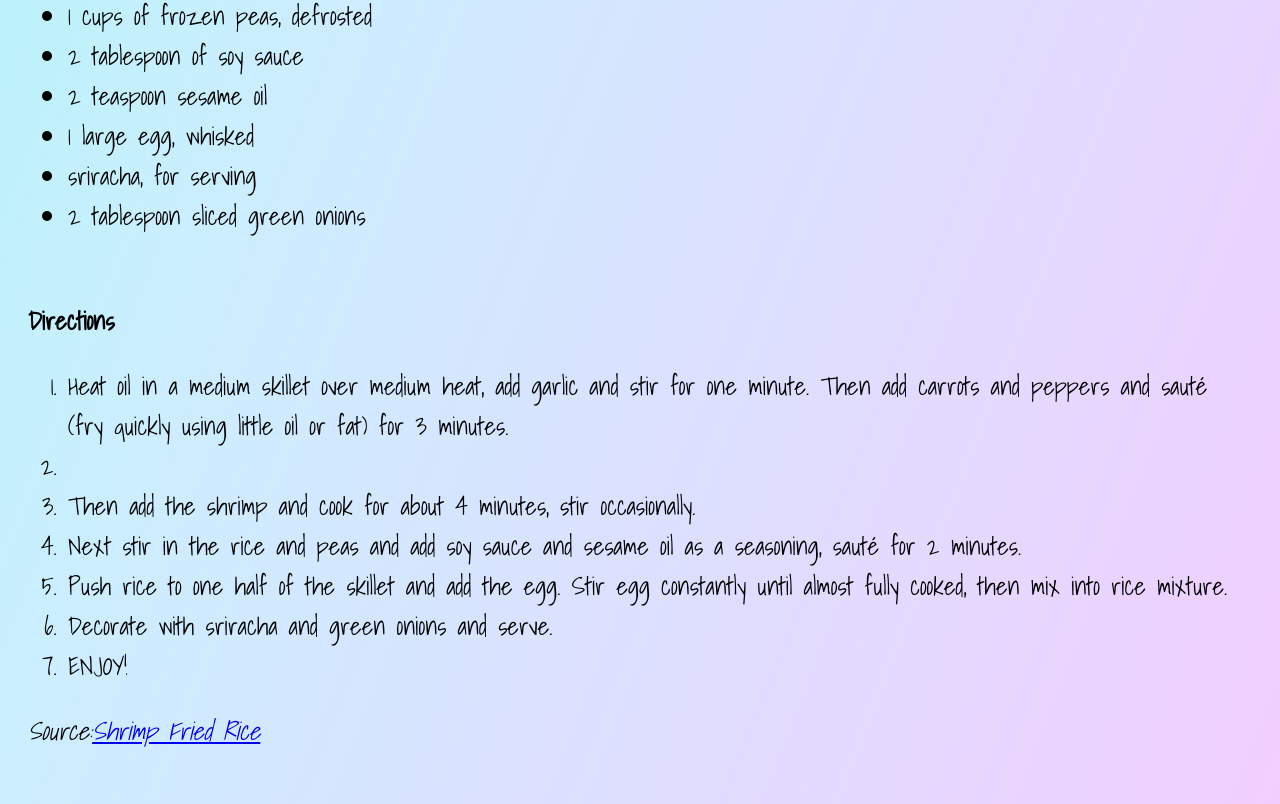
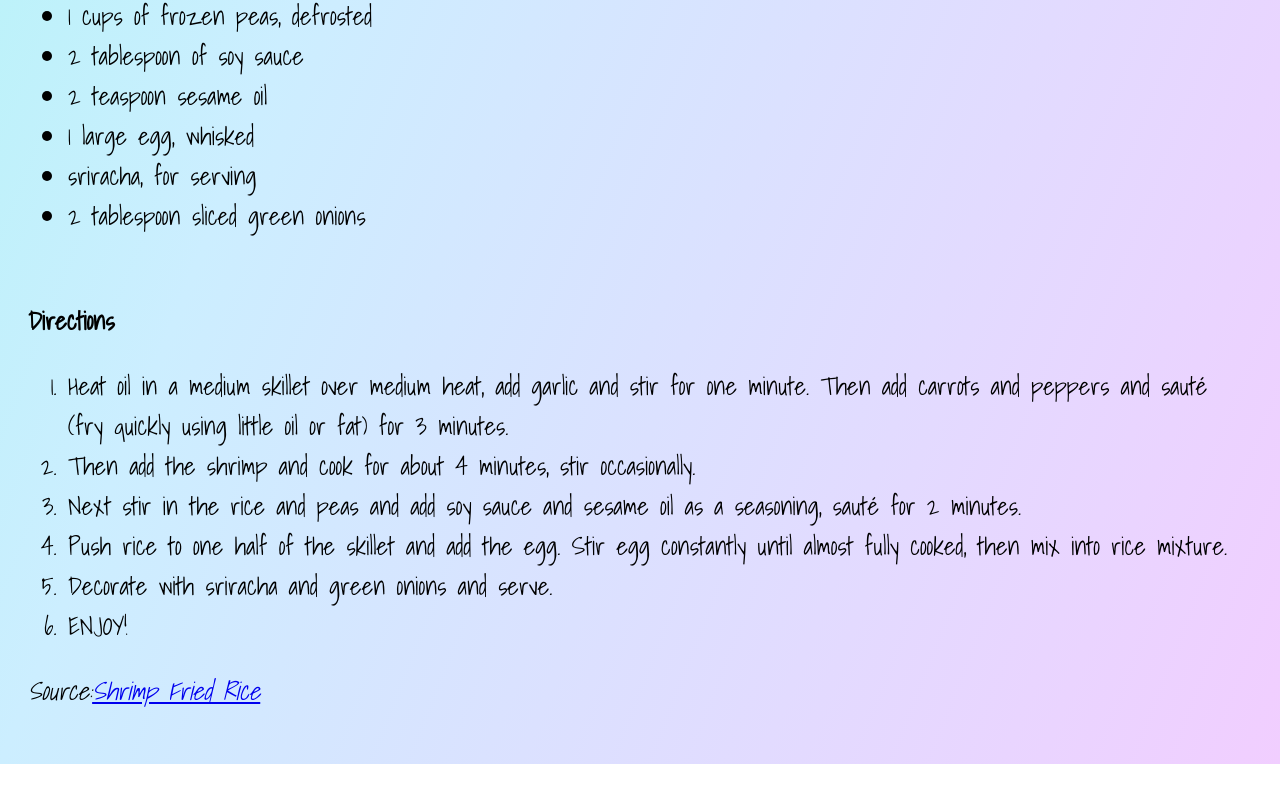
Before and after one commit to SravVyt/Final-project, a plain HTML site: page Entrées.html in a window 1280 px wide. Shown: the part 2490-3294 px from the top of the page. After the commit the page ends 3254 px from the top, so only its background shows below. Drawn offline with Linux system fonts and the light colour scheme; a script that the page names is missing.

Commit message:
Update Entrées.html

```diff
--- a/Entrées.html
+++ b/Entrées.html
@@ -80,7 +80,7 @@
 <br/>
 <strong> Directions </strong>
 <ol>
-<li>Heat oil in a medium skillet over medium heat, add garlic and stir for one minute. Then add carrots and peppers and sauté (fry quickly using little oil or fat) for 3 minutes. <li>
+<li>Heat oil in a medium skillet over medium heat, add garlic and stir for one minute. Then add carrots and peppers and sauté (fry quickly using little oil or fat) for 3 minutes.
 <li>Then add the shrimp and cook for about 4 minutes, stir occasionally.</li>
 <li>Next stir in the rice and peas and add soy sauce and sesame oil as a seasoning, sauté for 2 minutes.</li>
 <li>Push rice to one half of the skillet and add the egg. Stir egg constantly until almost fully cooked, then mix into rice mixture. </li>
```
